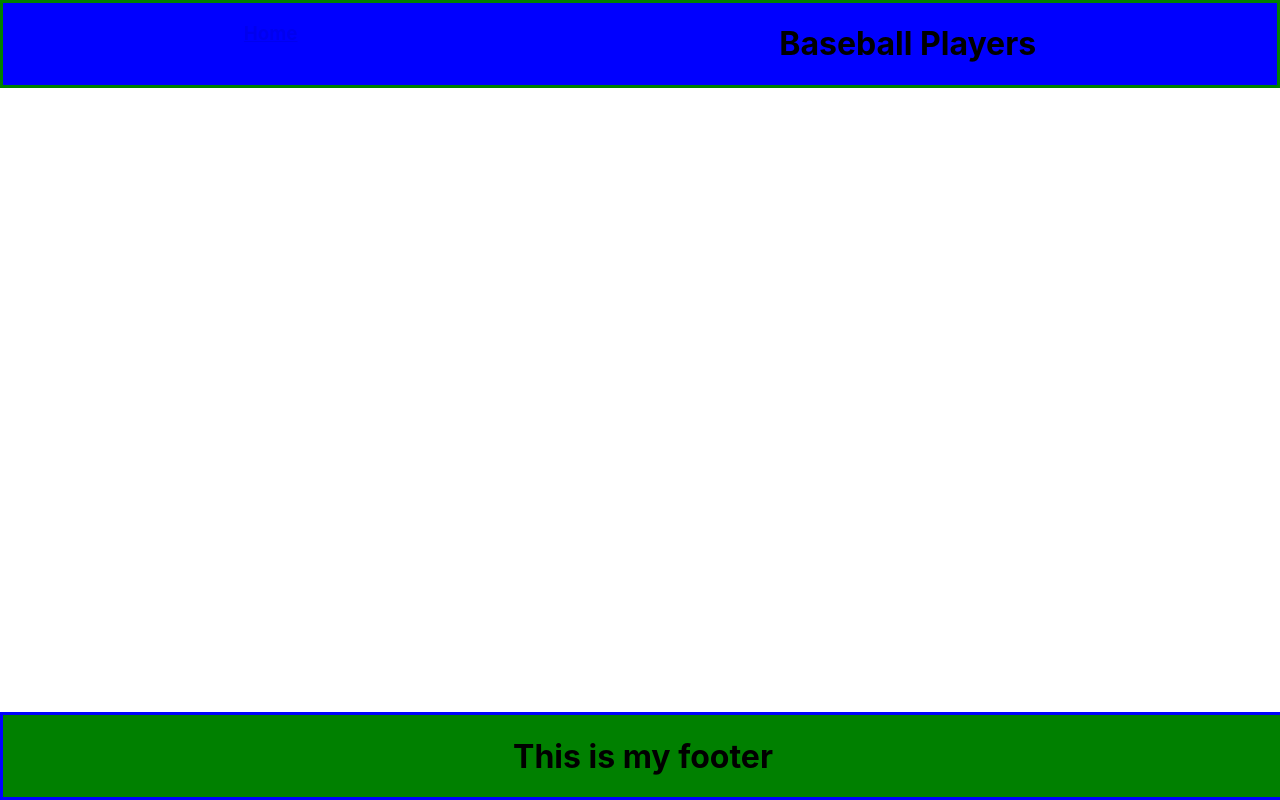
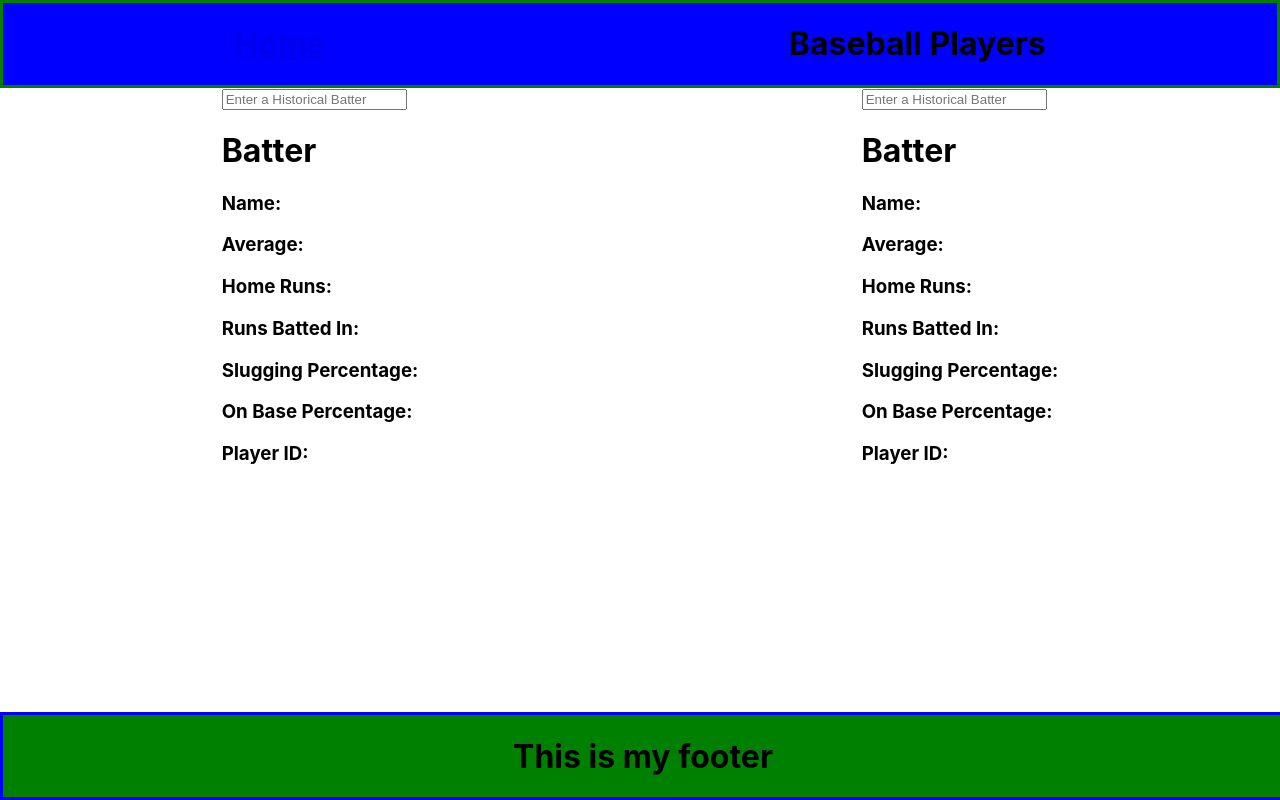
Before and after one commit to iar001/mlb-project, a React (Create React App) app: page /historicalhitters in a window 1280 px wide. Built offline with nearby package versions, Linux system fonts and the light colour scheme.

Commit message:
got 3 pages up

```diff
--- a/src/App.css
+++ b/src/App.css
@@ -19,6 +19,11 @@
   justify-content: space-around;
 }
 
+.historical-batters {
+  display: flex;
+  justify-content: space-around;
+}
+
 .footer {
   text-align: center;
   background-color: green;
--- a/src/App.js
+++ b/src/App.js
@@ -1,12 +1,13 @@
 import React, { Component } from 'react';
 import { Route } from 'react-router-dom';
 import './App.css';
-import { playerIDVariable, playerNameVariable, pitcherNameVariable, pitcherIDVariable } from './services/api-helper';
+import { playerIDVariable, playerNameVariable, pitcherNameVariable, pitcherIDVariable, historicalPlayerID, historicalPlayerName } from './services/api-helper';
 import Header from './components/Header';
 import Footer from './components/Footer'
 import Players from './components/Players';
 import HomePage from './components/HomePage';
 import Pitchers from './components/Pitchers';
+import HistoricalPlayers from './components/HistoricalPlayers';
 
 class App extends Component {
   constructor(props) {
@@ -23,9 +24,15 @@ class App extends Component {
       pitcherStatsNameIDInfo: "",
       pitcherName2: "",
       pitcherStatsNameIDInfo2: "",
-      // judge: "aaron_judge",
+      historicalName: "",
+      historicalNamePlayerID: "",
+      historicalNamePlayerIDInfo: "",
+      historicalName2: "",
+      historicalNamePlayerID2: "",
+      historicalNamePlayerIDInfo2: ""
     }
   }
+
   handleChange1 = (e) => {
     this.setState({
       name: e.target.value
@@ -63,8 +70,6 @@ class App extends Component {
     })
     // console.log(this.state.playerStatsNameIDInfo)
   }
-
-
 
   handleChangePitcher = (e) => {
     this.setState({
@@ -106,12 +111,49 @@ class App extends Component {
     // console.log(this.state.pitcherStatsNameIDInfo)
   }
 
+  handleChangeHistory = (e) => {
+    this.setState({
+      historicalName: e.target.value
+    })
+    // console.log(this.state.historicalName)
+  }
+
+  handleSubmitHistory = async (e) => {
+    e.preventDefault();
+    const historicalName = await historicalPlayerName(this.state.historicalName)
+    const historicalNamePlayerID = historicalName.player_id
+    const historicalNamePlayerIDInfo = await historicalPlayerID(historicalNamePlayerID)
+    this.setState({
+      historicalName,
+      historicalNamePlayerIDInfo
+    })
+    // console.log(historicalNamePlayerIDInfo)
+  }
+
+  handleChangeHistory2 = (e) => {
+    this.setState({
+      historicalName2: e.target.value
+    })
+    // console.log(this.state.historicalName2)
+  }
+
+  handleSubmitHistory2 = async (e) => {
+    e.preventDefault();
+    const historicalName2 = await historicalPlayerName(this.state.historicalName2)
+    const historicalNamePlayerID2 = historicalName2.player_id
+    const historicalNamePlayerIDInfo2 = await historicalPlayerID(historicalNamePlayerID2)
+    this.setState({
+      historicalName2,
+      historicalNamePlayerIDInfo2
+    })
+    // console.log(historicalNamePlayerIDInfo2)
+  }
+
   render() {
-
     return (
       <div className="app">
         <Header />
-          <Route exact path="/" component={HomePage}/>
+        <Route exact path="/" component={HomePage} />
         <Route exact path="/hitters" render={() => (
           <Players
             handleChange1={this.handleChange1}
@@ -125,8 +167,6 @@ class App extends Component {
           />
           )}
         />
-
-
         <Route exact path="/pitchers" render={() => (
           <Pitchers
             handleChangePitcher={this.handleChangePitcher}
@@ -140,12 +180,23 @@ class App extends Component {
           />
         )}
         />
+        <Route exact path="/historicalhitters" render={() => (
+          <HistoricalPlayers
+            handleChangeHistory={this.handleChangeHistory}
+            handleSubmitHistory={this.handleSubmitHistory}
+            historicalName={this.state.historicalName}
+            historicalNamePlayerIDInfo={this.state.historicalNamePlayerIDInfo}
+            handleChangeHistory2={this.handleChangeHistory2}
+            handleSubmitHistory2={this.handleSubmitHistory2}
+            historicalName2={this.state.historicalName2}
+            historicalNamePlayerIDInfo2={this.state.historicalNamePlayerIDInfo2}
+          />
+        )}
+        />
         <Footer/>
       </div>
       )
-
   }
-
 }
 
 export default App;
--- a/src/components/Header.jsx
+++ b/src/components/Header.jsx
@@ -1,14 +1,11 @@
 import React from 'react';
 import { Link } from 'react-router-dom';
-
-
-
 
 export default function Header(props) {
   return (
     <div className="header">
     <Link to="/">
-      <h3>Home</h3>
+      <h1>Home</h1>
     </Link>
       <h1>Baseball Players</h1>
     </div>
--- /dev/null
+++ b/src/components/HistoricalPlayers.jsx
@@ -0,0 +1,38 @@
+import React from 'react';
+import { Link } from 'react-router-dom';
+
+
+export default function HistoricalPlayers(props) {
+  return (
+    <div className="historical-batters">
+
+      <div className="historical-batter-name">
+        <form id="batter-form-name" onSubmit={props.handleSubmitHistory}>
+          <input id="input" type="text" onChange={props.handleChangeHistory} placeholder="Enter a Historical Batter"/>
+          <h1>Batter</h1>
+          <h3>Name: {props.historicalName.name_display_first_last}</h3>
+          <h3>Average: {props.historicalNamePlayerIDInfo.avg}</h3>
+          <h3>Home Runs: {props.historicalNamePlayerIDInfo.hr}</h3>
+          <h3>Runs Batted In: {props.historicalNamePlayerIDInfo.rbi}</h3>
+          <h3>Slugging Percentage: {props.historicalNamePlayerIDInfo.slg}</h3>
+          <h3>On Base Percentage: {props.historicalNamePlayerIDInfo.obp}</h3>
+          <h3>Player ID: {props.historicalNamePlayerIDInfo.player_id}</h3>
+        </form>
+      </div>
+
+      <div className="historical-batter-name">
+        <form id="batter-form-name" onSubmit={props.handleSubmitHistory2}>
+          <input id="input" type="text" onChange={props.handleChangeHistory2} placeholder="Enter a Historical Batter"/>
+          <h1>Batter</h1>
+          <h3>Name: {props.historicalName2.name_display_first_last}</h3>
+          <h3>Average: {props.historicalNamePlayerIDInfo2.avg}</h3>
+          <h3>Home Runs: {props.historicalNamePlayerIDInfo2.hr}</h3>
+          <h3>Runs Batted In: {props.historicalNamePlayerIDInfo2.rbi}</h3>
+          <h3>Slugging Percentage: {props.historicalNamePlayerIDInfo2.slg}</h3>
+          <h3>On Base Percentage: {props.historicalNamePlayerIDInfo2.obp}</h3>
+          <h3>Player ID: {props.historicalNamePlayerIDInfo2.player_id}</h3>
+        </form>
+      </div>
+    </div>
+  )
+}
--- a/src/components/HomePage.jsx
+++ b/src/components/HomePage.jsx
@@ -12,6 +12,10 @@ export default function HomePage(props) {
         <button>Pitcher Page</button>
       </Link>
 
+      <Link to="/historicalhitters" key="historical-hitters">
+        <button>Historical HItter Page</button>
+      </Link>
+
     </div>
   )
 }
--- a/src/components/Pitchers.jsx
+++ b/src/components/Pitchers.jsx
@@ -7,7 +7,7 @@ export default function Pitchers(props) {
     <div className="pitchers">
       <div>
         <form id="pitcher-form-name" onSubmit={props.handleSubmitPitcher}>
-          <input id="input" type="text" onChange={props.handleChangePitcher} placeholder="Type a Pitcher" />
+          <input id="input" type="text" onChange={props.handleChangePitcher} placeholder="Enter a Current Pitcher" />
           <h1>Pitcher</h1>
           <h3>Name: {props.pitcherName.name_display_first_last}</h3>
           <h3>Wins: {props.pitcherStatsNameIDInfo.w}</h3>
@@ -18,9 +18,10 @@ export default function Pitchers(props) {
           <h3>Player ID: {props.pitcherStatsNameIDInfo.player_id}</h3>
         </form>
       </div>
+
       <div>
         <form id="pitcher-form-name2" onSubmit={props.handleSubmitPitcher2}>
-          <input id="input" type="text" onChange={props.handleChangePitcher2} placeholder="Type a Pitcher" />
+          <input id="input" type="text" onChange={props.handleChangePitcher2} placeholder="Enter Another Pitcher" />
           <h1>Pitcher</h1>
           <h3>Name: {props.pitcherName2.name_display_first_last}</h3>
           <h3>Wins: {props.pitcherStatsNameIDInfo2.w}</h3>
--- a/src/components/Players.jsx
+++ b/src/components/Players.jsx
@@ -1,5 +1,5 @@
 import React from 'react';
-import { Link } from 'react-router-dom';
+// import { Link } from 'react-router-dom';
 
 export default function Players(props) {
   return (
@@ -7,7 +7,7 @@ export default function Players(props) {
 
       <div className="batter-name">
         <form id="batter-form-name" onSubmit={props.handleSubmit1}>
-          <input id="input" type="text" onChange={props.handleChange1} placeholder="Type a Batter Name" />
+          <input id="input" type="text" onChange={props.handleChange1} placeholder="Enter a Current Batter" />
           <h1>Batter</h1>
           <h3>Name: {props.playerStatsName.name_display_first_last}</h3>
           <h3>Average: {props.playerStatsNameIDInfo.avg}</h3>
@@ -21,7 +21,7 @@ export default function Players(props) {
 
       <div className="batter-name-2">
         <form id="batter-form-name-2" onSubmit={props.handleSubmit2}>
-          <input id="input" type="text" onChange={props.handleChange2} placeholder="Type a Pitcher" />
+          <input id="input" type="text" onChange={props.handleChange2} placeholder="Enter Another Batter" />
           <h1>Batter</h1>
           <h3>Name: {props.playerStatsName2.name_display_first_last}</h3>
           <h3>Average: {props.playerStatsNameIDInfo2.avg}</h3>
```
Also changed, not shown: src/services/api-helper.js (+8 -11 lines). Lines whose indentation alone changed are shown as unchanged.
